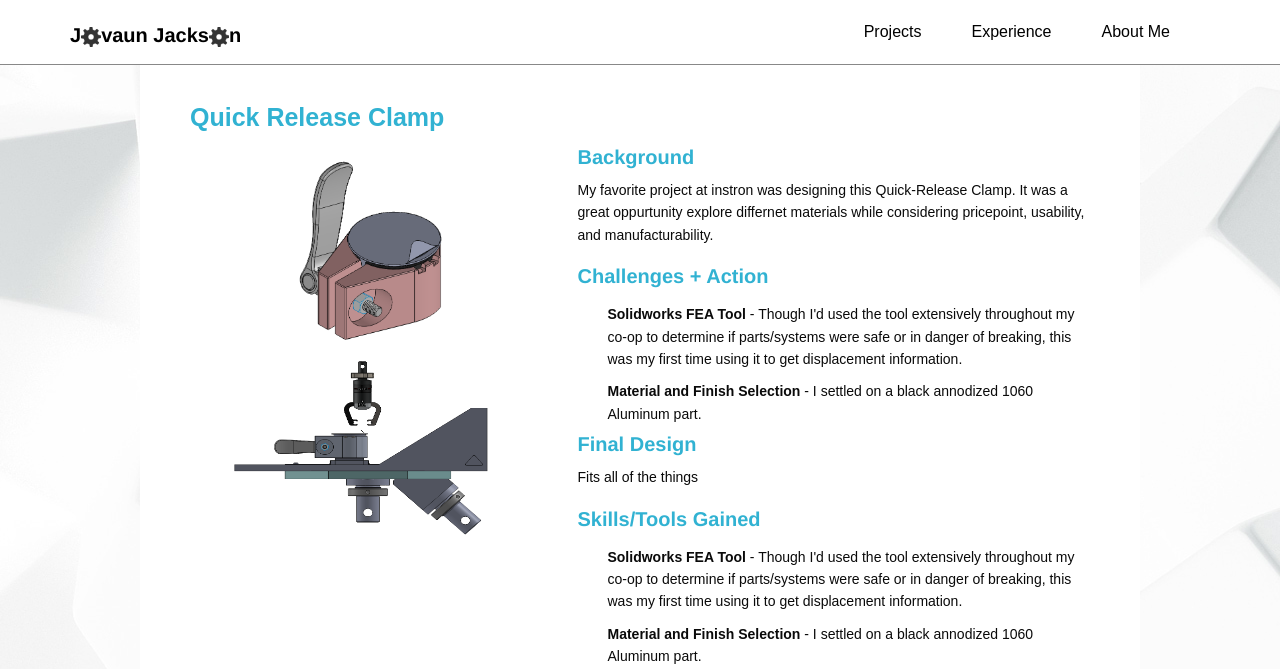
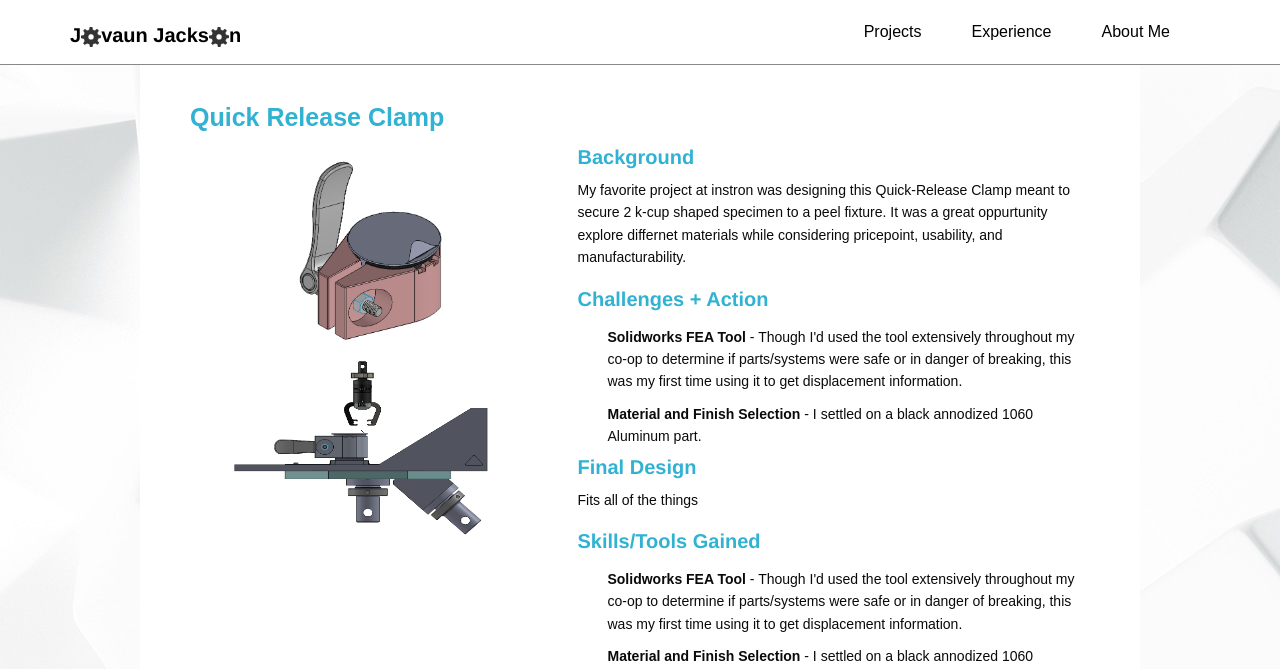
Before and after one commit to XIIFulminata/delete-this-nephew, a website: page instron.html in a window 1280 px wide. Shown: the top 669 px of the page. Drawn offline with nearby package versions, Linux system fonts and the light colour scheme; a web font is replaced by a local one.

Commit message:
change readme

```diff
--- a/instron.html
+++ b/instron.html
@@ -89,7 +89,7 @@
                 </div>
                 <div class="column exp-body pad-col small-12 medium-12 large-7" style="">
                     <h5 class="exp-heading">Background</h5>
-                    <p>My favorite project at instron was designing this Quick-Release Clamp. It was a great oppurtunity explore differnet materials while considering pricepoint, usability, and manufacturability. </p>
+                    <p>My favorite project at instron was designing this Quick-Release Clamp meant to secure 2 k-cup shaped specimen to a peel fixture. It was a great oppurtunity explore differnet materials while considering pricepoint, usability, and manufacturability.</p>
                     <h5 class="exp-heading">Challenges + Action</h5>
                     <ul>
                     <li><b>Solidworks FEA Tool</b> - Though I'd used the tool extensively throughout my co-op to determine if parts/systems were safe or in danger of breaking, this was my first time using it to get displacement information.</li>
```
Also changed, not shown: README.md.
